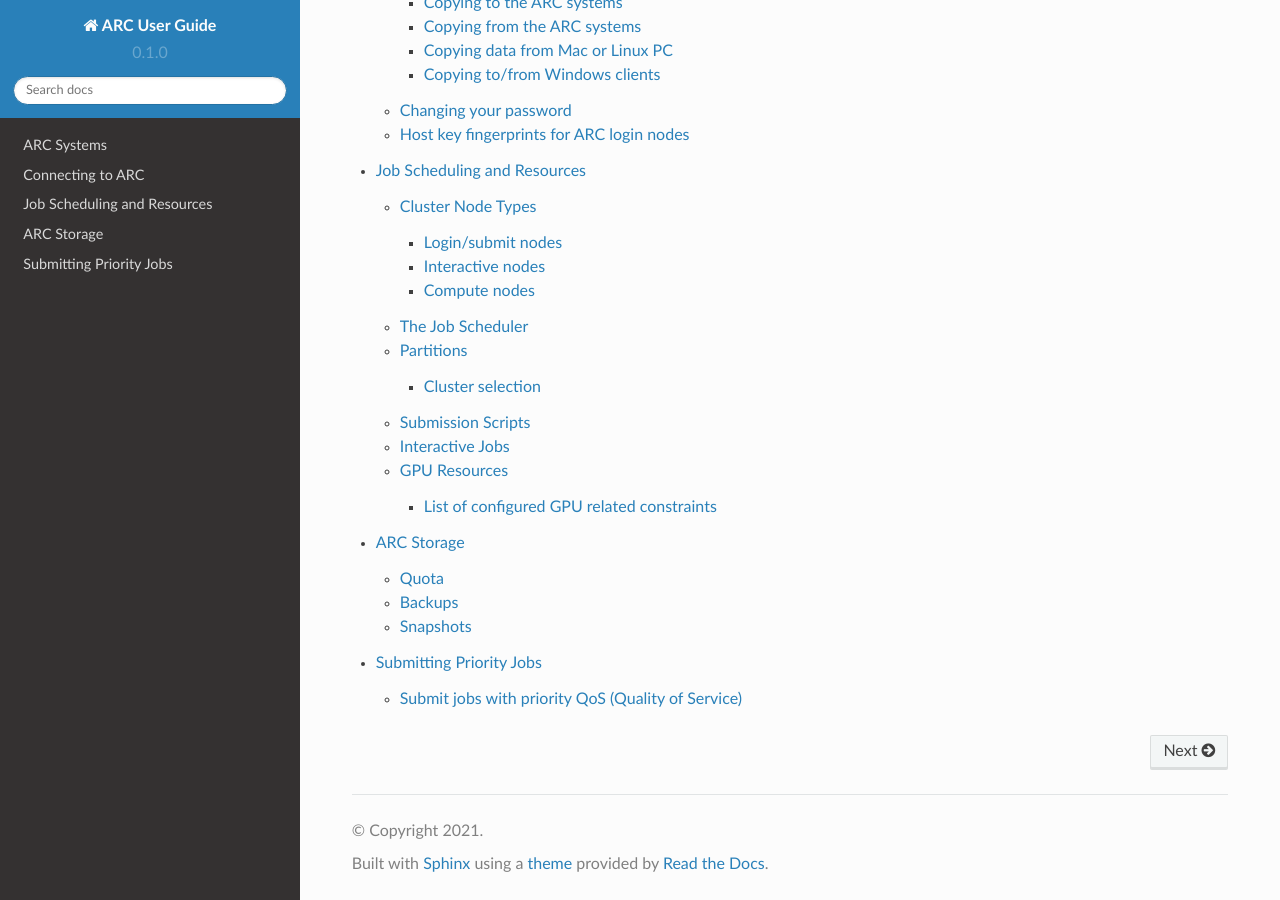
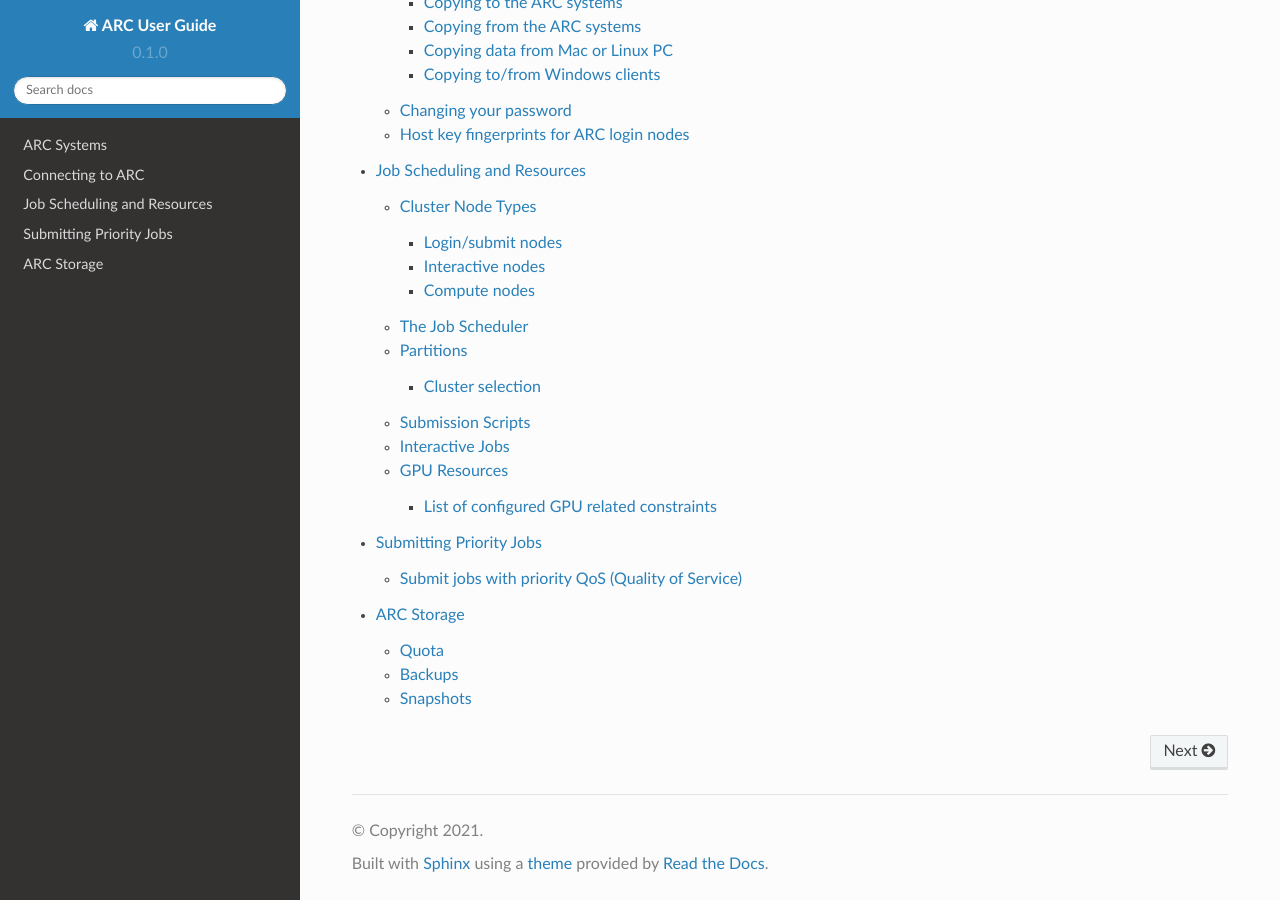
Before and after one commit to tina-friedrich/arc-user-guide, a Sphinx documentation site: the page built from docs/source/index.rst, in a window 1280 px wide and 900 px high, scrolled down 1054 px. Built offline with Sphinx 7.4.7 and the Read the Docs theme 2.0.0, drawn with Linux system fonts in a browser that asks for light colours.

```diff
--- a/docs/source/index.rst
+++ b/docs/source/index.rst
@@ -23,5 +23,5 @@ Contents
    arc-systems
    connecting-to-arc
    job-scheduling
+   arc-priority-jobs
    arc-storage
-   arc-priority-jobs
```
